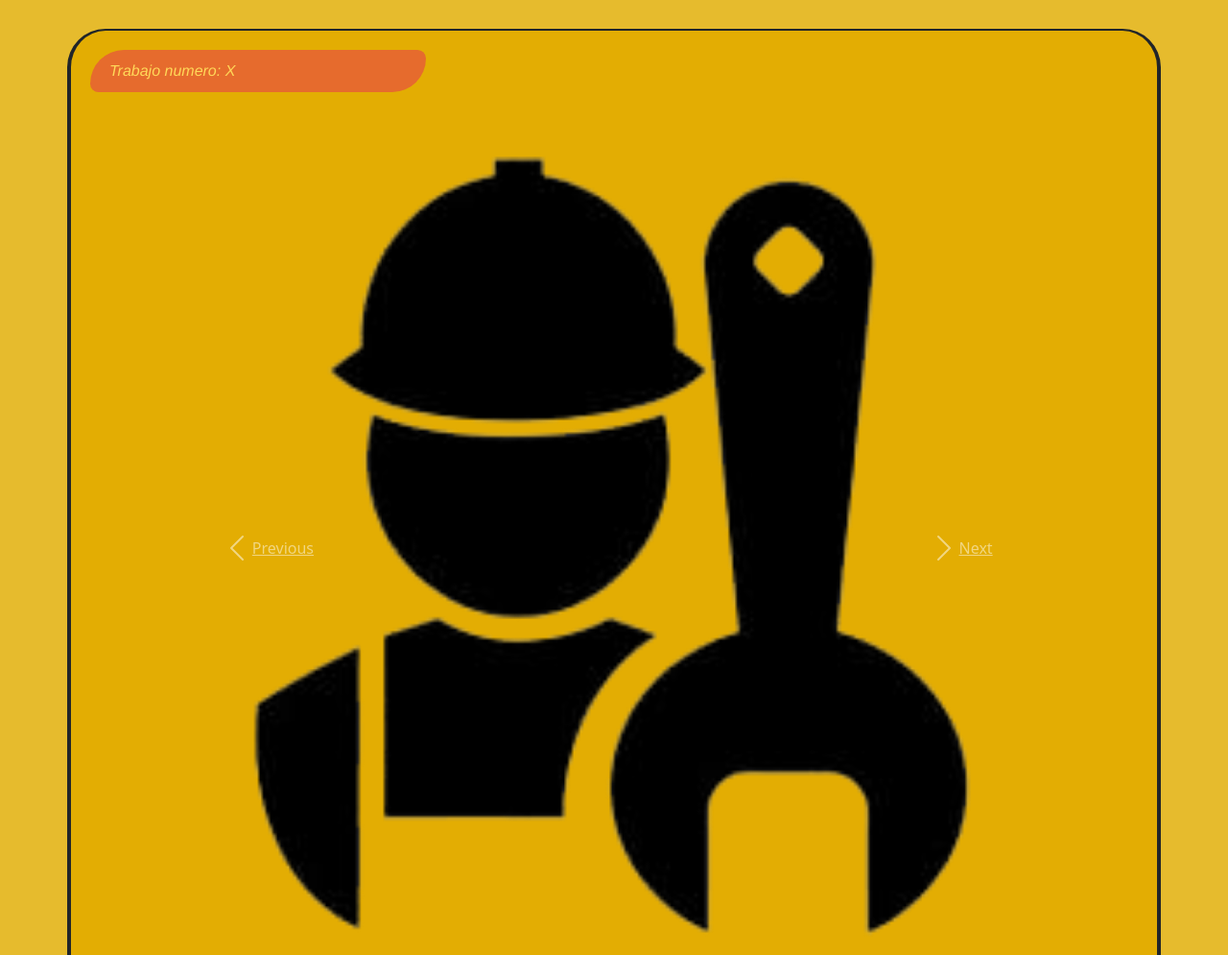
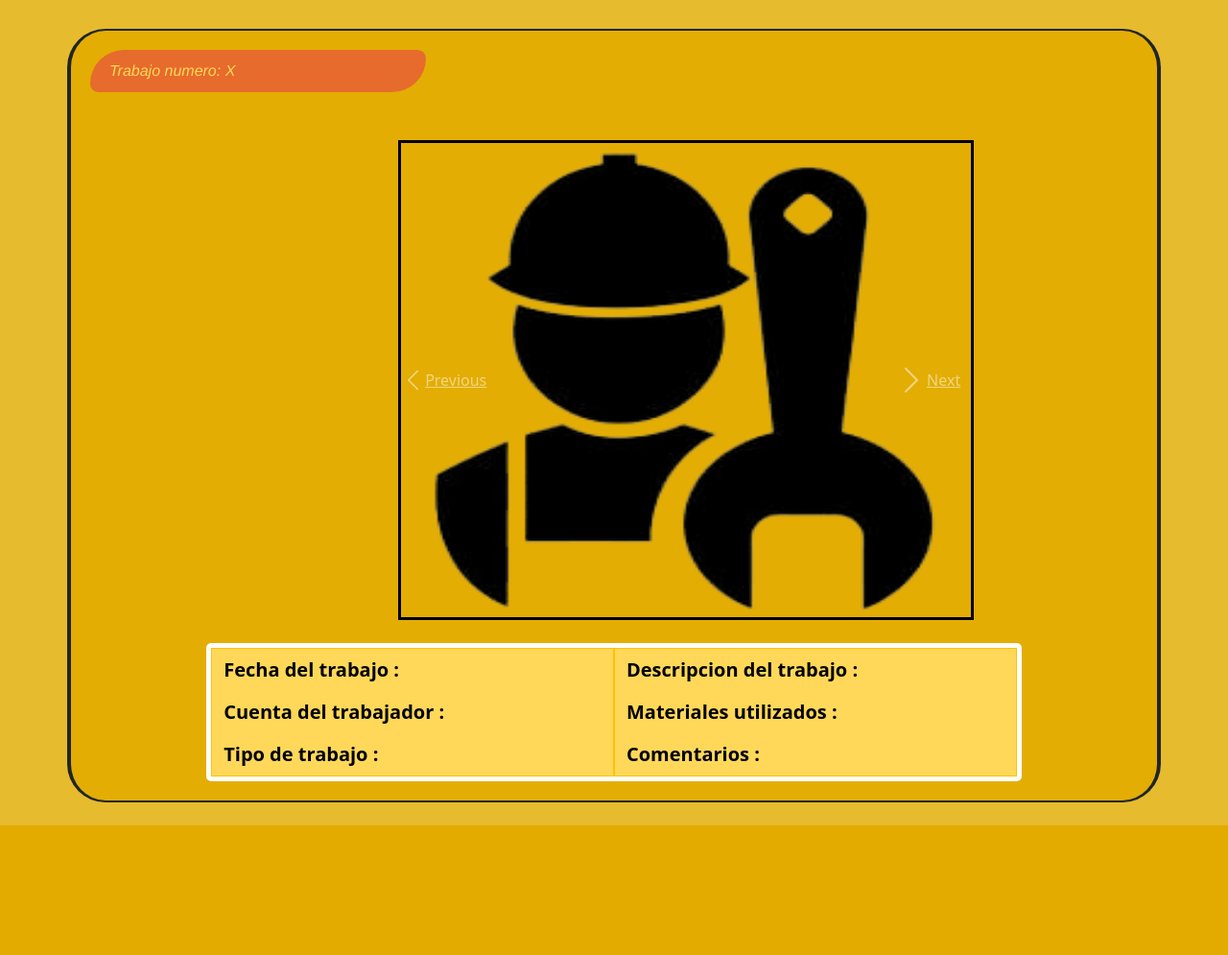
Before and after one commit to Naxhunter/Entrega_3_y_4_por_siacaso, a Django app: page /FICHATRABAJO in a window 1280 px wide. Shown: the part 151-1146 px from the top of the page at 96% size. After the commit the page ends 1011 px from the top, so only its background shows below. Run offline with Django 3.2, Linux system fonts and the light colour scheme; some libraries are stand-ins or nearby versions.

Commit message:
nmuevos cambiso pa

```diff
--- a/sitiosApp/templates/ficha_trabajo.html
+++ b/sitiosApp/templates/ficha_trabajo.html
@@ -36,10 +36,10 @@ Trabajo numero: X
 
 
 {% block contenido %}
-<div id="carouselExampleControls" class="carousel slide" data-ride="carousel">
+<div id="carouselExampleControls" class="carousel slide" data-ride="carousel" style="width:600px; height:500px;  border: 3px solid black; margin-left:200px;">
     <div class="carousel-inner">
-        <div class="carousel-item active">
-            <img class="d-block w-100" src="{% static 'img/icon_emp.png' %}" alt="First slide">
+        <div class="carousel-item active" >
+            <img class="d-block w-100" src="{% static 'img/icon_emp.png' %}" alt="First slide"style="width:800px; height:500px;">
         </div>
     </div>
     <a class="carousel-control-prev" href="#carouselExampleControls" role="button" data-slide="prev">
@@ -52,7 +52,7 @@ Trabajo numero: X
     </a>
     <!-- Carrusel -->
 </div>
-
+<br>
 <div class="container">
     <div class="row row-cols-2" style="border: solid 5px white; background-color: #ffd859; border-radius: 5px;" >
         <span class="border border-warning">
```
